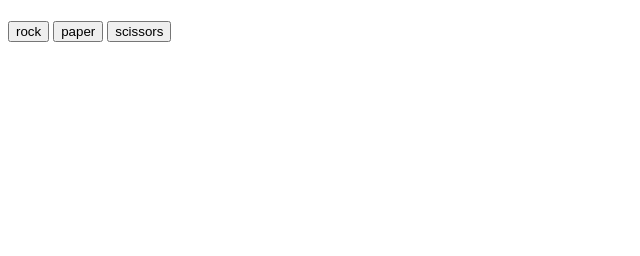
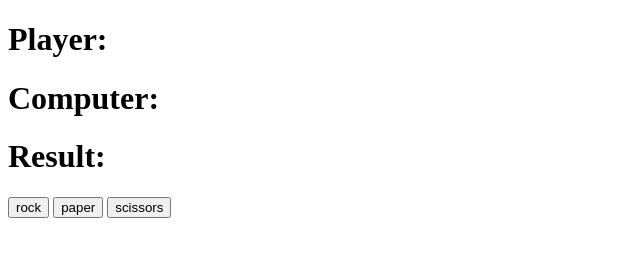
Before and after one commit to FaizMirza321/Rock-Paper-Scissors, a plain HTML site: page index.html in a window 1280 px wide. Shown: the whole page, without its empty margins (0-640 px from the left). Drawn offline with Linux system fonts and the light colour scheme.

Commit message:
Added placeholder text for 3 text elements

```diff
--- a/index.html
+++ b/index.html
@@ -7,9 +7,9 @@
 </head>
 <body>
     <div id="gameDiv">
-        <h1 class="gameText" id="playerText"></h1>
-        <h1 class="gameText" id="computerText"></h1>
-        <h1 class="gameText" id="resultText"></h1>
+        <h1 class="gameText" id="playerText">Player: </h1>
+        <h1 class="gameText" id="computerText">Computer: </h1>
+        <h1 class="gameText" id="resultText">Result: </h1>
 
         <button class="choice">rock</button>
         <button class="choice">paper</button>
```
